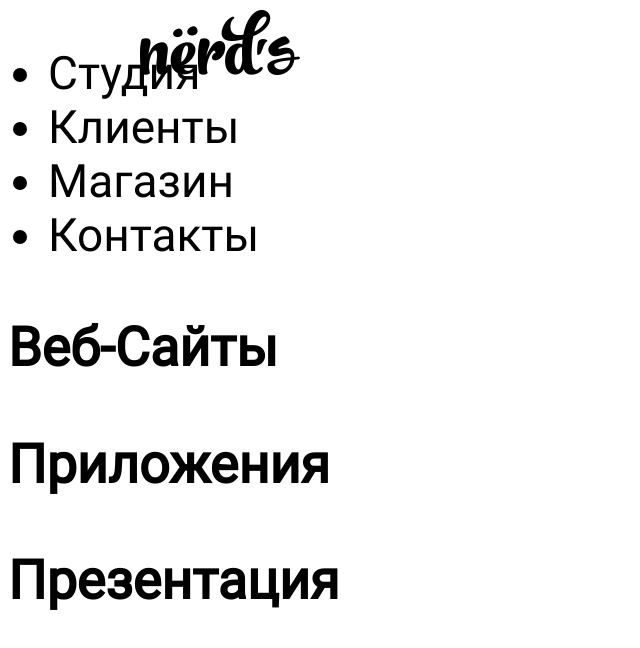
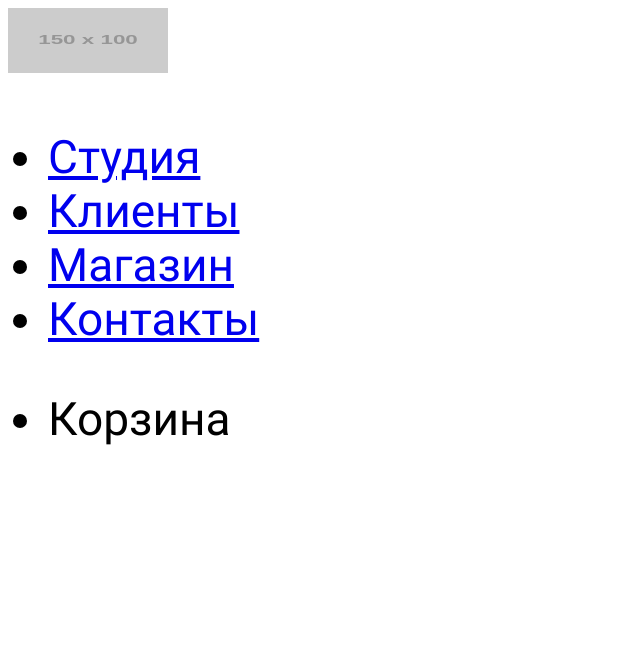
Before and after one commit to karbonara/675873-nerds-24, a plain HTML site: page index.html in a window 1280 px wide. Shown: the whole page, without its empty margins (0-640 px from the left). Drawn offline with Linux system fonts and the light colour scheme; placeholder pictures from the web are drawn by us.

Commit message:
Добавил каталог и навигацию

```diff
--- a/index.html
+++ b/index.html
@@ -8,27 +8,24 @@
 </head>
 
 <body>
-   <header>
-   	<div class="logo">
-   		<img src="img/nerds-logo.png" width="160" height="65" alt="Нердс">
-   	</div>
+  <header class="main-header">
 		<nav class="main-menu">
-   		<ul>
-   			<li><a>Студия</a></li>
-   			<li><a>Клиенты</a></li>
-   			<li><a>Магазин</a></li>
-   			<li><a>Контакты</a></li>
+    <a class="main-header-logo">
+      <img src="http://placehold.it/150x100" width="160" height="65" alt="Нердс">
+    </a>
+
+      <ul class="navigation-menu">
+        <li><a href="#">Студия</a></li>
+        <li><a href="#">Клиенты</a></li>
+        <li><a href="catalog.html">Магазин</a></li>
+        <li><a href="#">Контакты</a></li>
+      </ul>
+      <ul class="basket">
+        <li class="">Корзина</li>
       </ul>
     </nav>
   </header>
 
-   <section>
-   	<div>
-   		<h3>Веб-Сайты</h3>
-   		<h3>Приложения</h3>
-   		<h3>Презентация</h3>
-   	</div>
-   </section>
 
 
 
```
Also changed, not shown: catalog.html (added, +31 -0 lines). Lines whose indentation alone changed are shown as unchanged.
